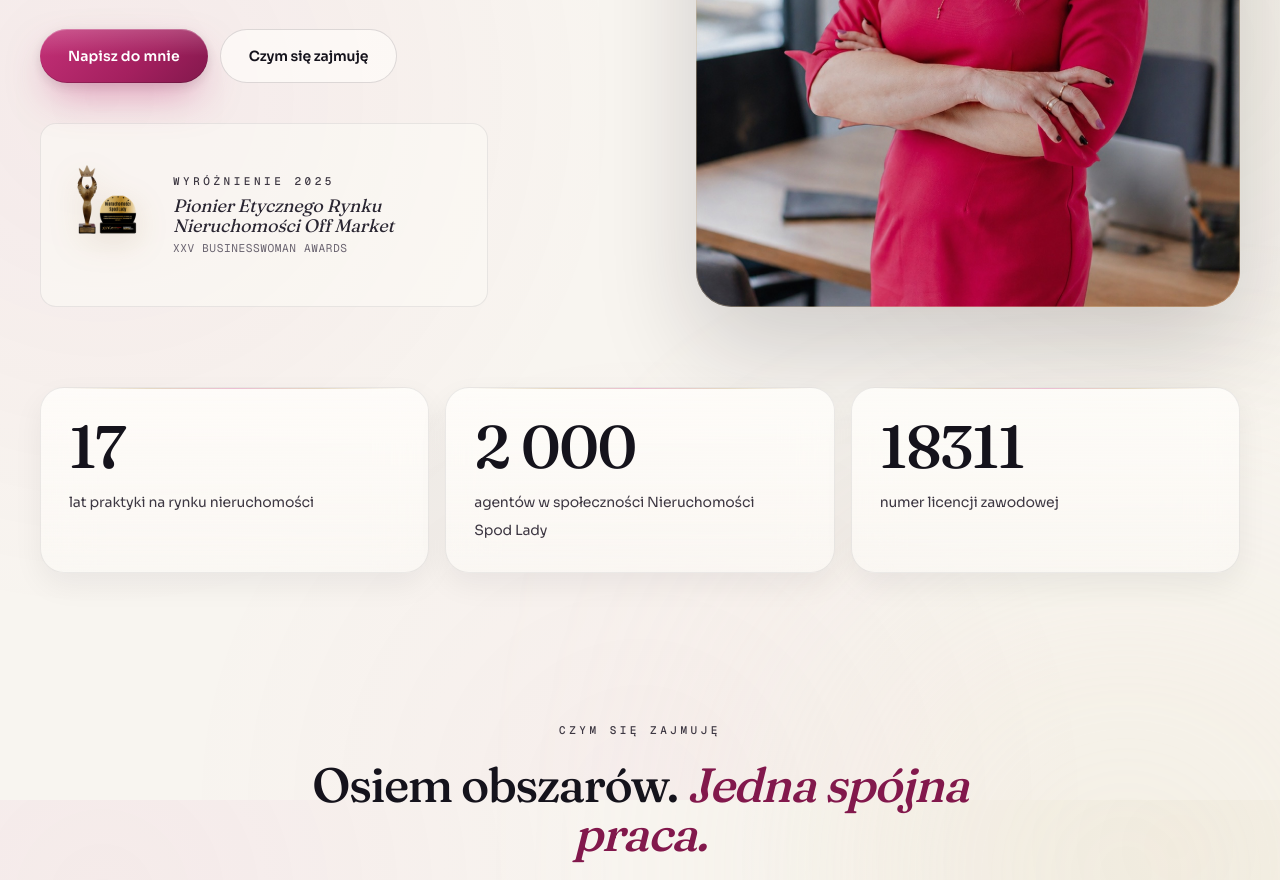
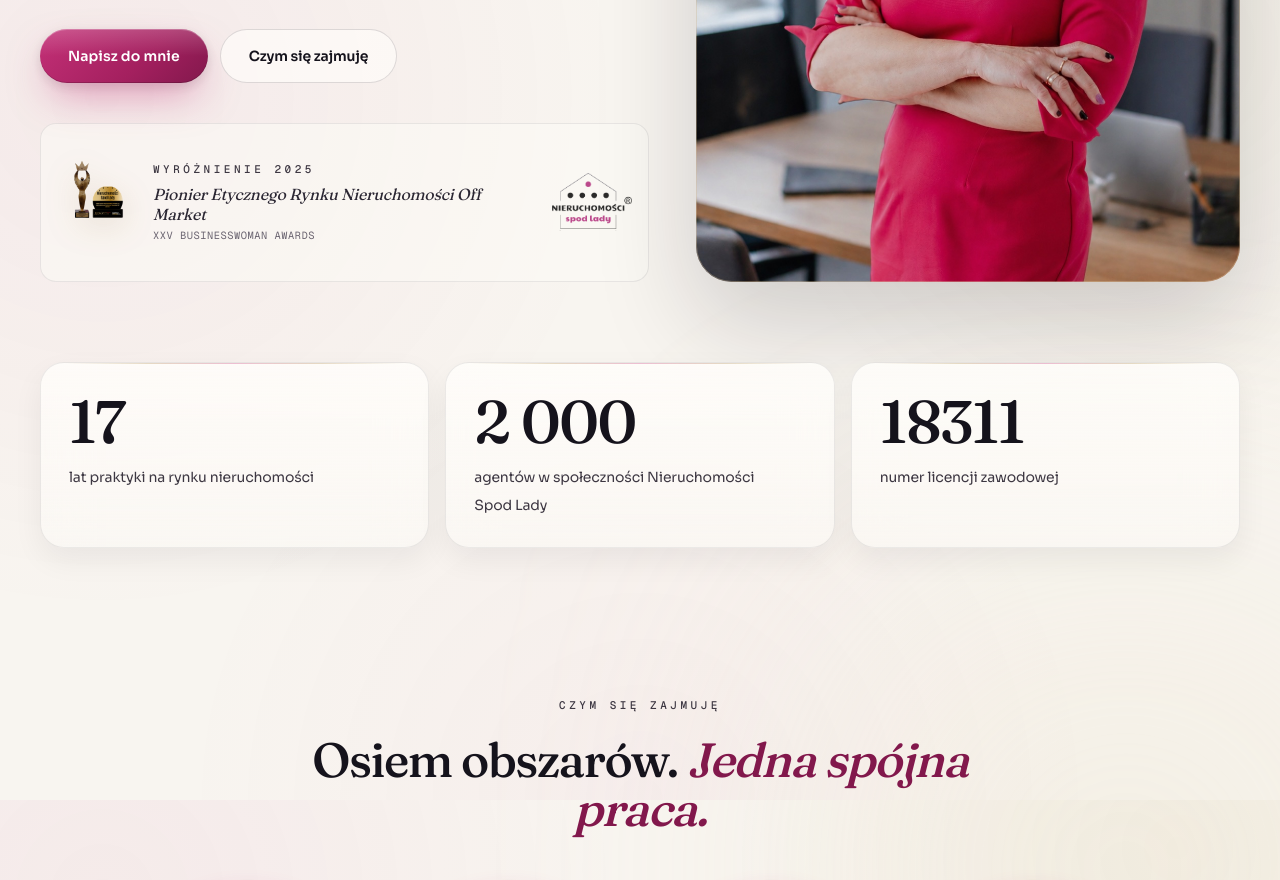
Before and after one commit to dariuszszuca-lang/sylwia-website, a Next.js app: page / in a window 1280 px wide. Shown: the part 800-1680 px from the top of the page. Built offline with nearby package versions, Linux system fonts and the light colour scheme; no server answers.

Commit message:
feat: logo NSL obok statuetki w hero card nagrody (3-col layout, NSL ukryte na mobile dla czytelnosci)

```diff
--- a/app/page.tsx
+++ b/app/page.tsx
@@ -154,27 +154,34 @@ export default function Home() {
                   </a>
                 </div>
 
-                {/* Nagroda pełna: dyskretny eksponent pod CTA */}
+                {/* Nagroda pełna + logo NSL: dyskretny eksponent pod CTA */}
                 <Link
                   href="/nagrody"
-                  className="mt-10 flex items-center gap-5 rounded-2xl border border-border bg-background-soft/60 p-4 transition-all hover:border-fuchsia-300 hover:bg-background-soft hover:-translate-y-0.5 sm:max-w-md"
+                  className="mt-10 flex items-center gap-4 rounded-2xl border border-border bg-background-soft/60 p-4 transition-all hover:border-fuchsia-300 hover:bg-background-soft hover:-translate-y-0.5 sm:max-w-2xl"
                 >
                   <Image
                     src="/images/nagrody/nagroda-pelna.png"
                     alt="Pionier Etycznego Rynku Nieruchomości Off Market 2025"
                     width={160}
                     height={160}
-                    className="h-auto w-20 sm:w-24 object-contain drop-shadow-[0_8px_16px_rgba(122,82,16,0.15)]"
+                    className="h-auto w-16 sm:w-20 flex-shrink-0 object-contain drop-shadow-[0_8px_16px_rgba(122,82,16,0.15)]"
                   />
-                  <div className="flex-1">
+                  <div className="flex-1 min-w-0">
                     <p className="kicker text-fuchsia-700">Wyróżnienie 2025</p>
-                    <p className="mt-1.5 font-display italic text-base leading-5 text-foreground-soft sm:text-lg">
+                    <p className="mt-1.5 font-display italic text-sm leading-5 text-foreground-soft sm:text-base">
                       Pionier Etycznego Rynku Nieruchomości Off Market
                     </p>
-                    <p className="mt-1 text-[0.7rem] font-mono text-muted-soft tracking-wider uppercase">
+                    <p className="mt-1 text-[0.65rem] font-mono text-muted-soft tracking-wider uppercase">
                       XXV Businesswoman Awards
                     </p>
                   </div>
+                  <Image
+                    src="/images/nsl-logo.png"
+                    alt="Nieruchomości Spod Lady®"
+                    width={140}
+                    height={100}
+                    className="hidden sm:block h-auto w-20 flex-shrink-0 object-contain"
+                  />
                 </Link>
               </div>
 
```
